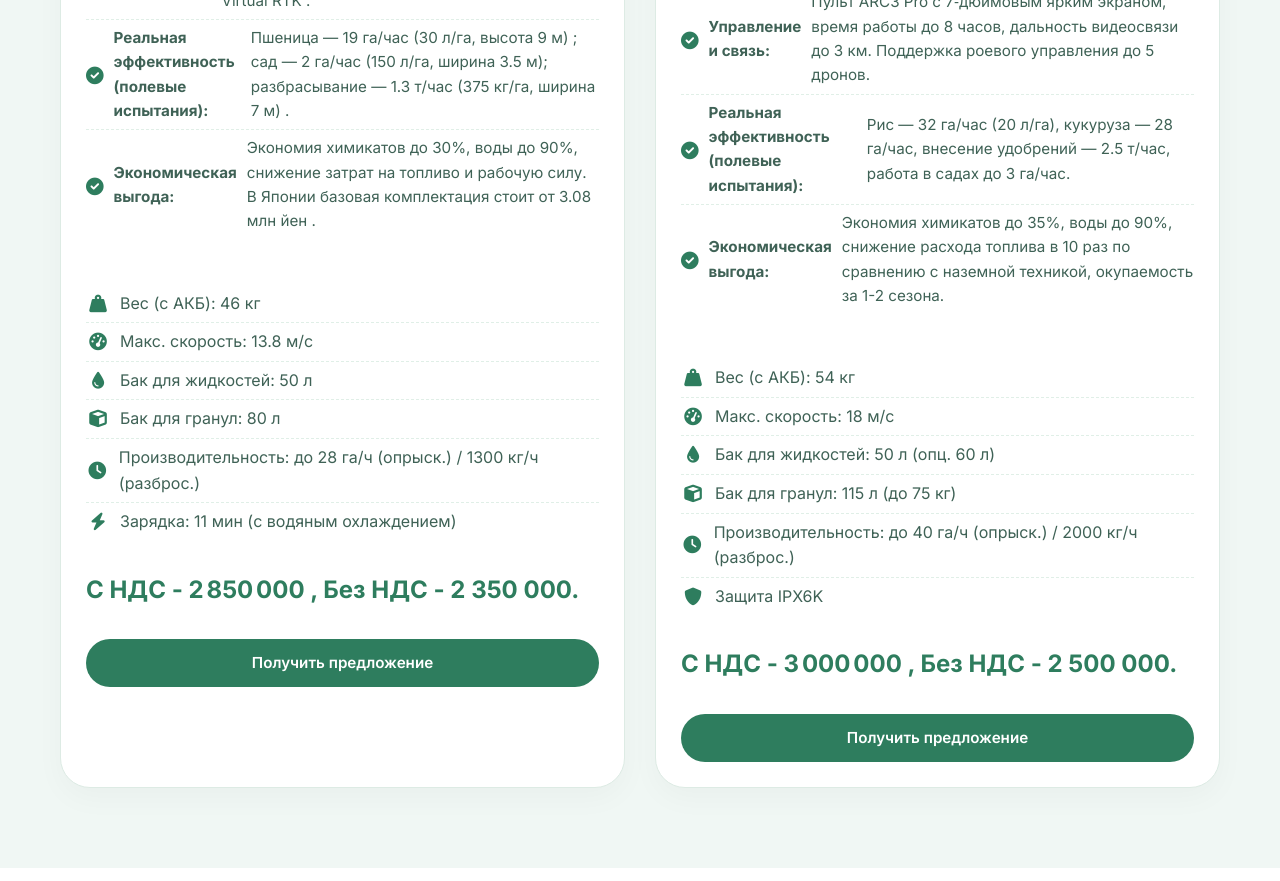
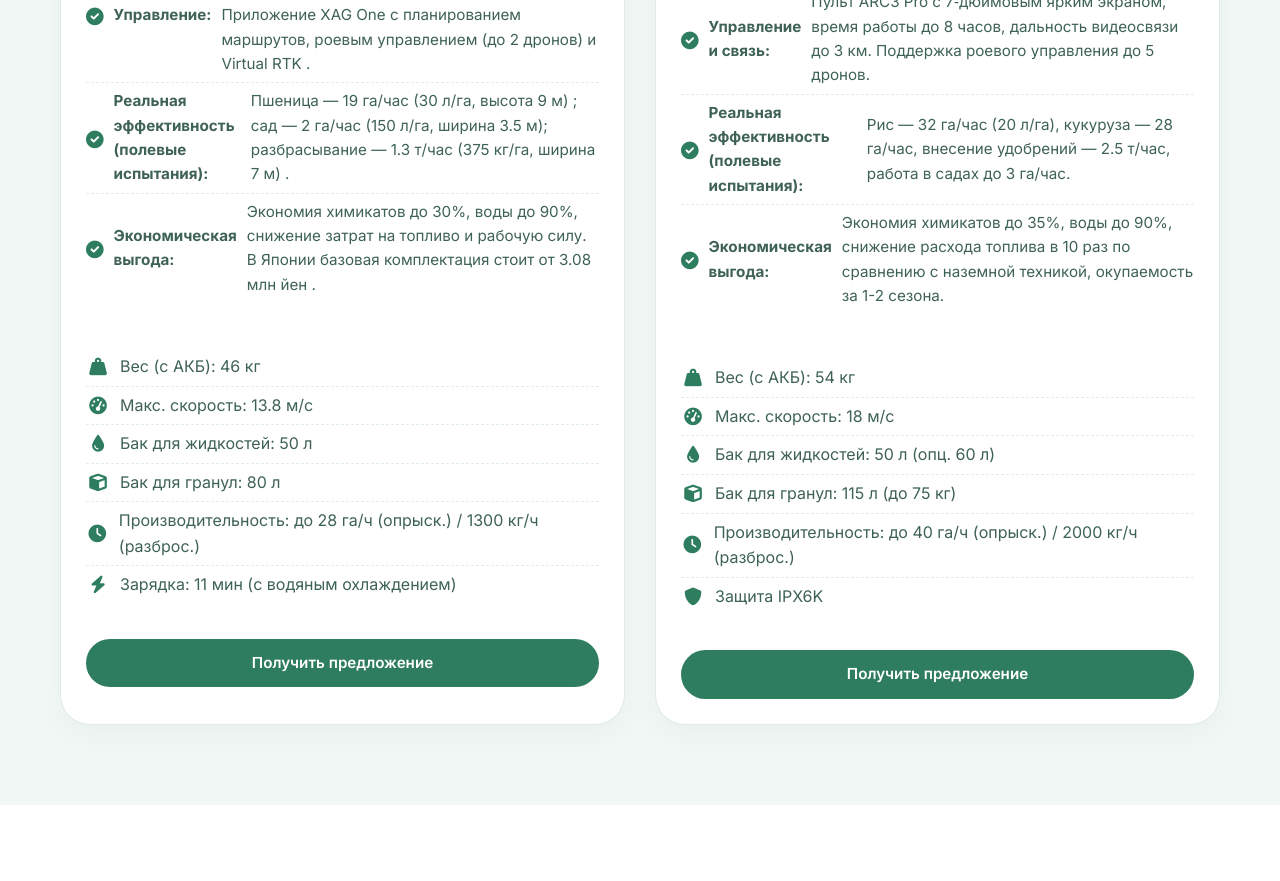
Before and after one commit to nikkin541/agrodroni58.github.io, a plain HTML site: page index.html in a window 1280 px wide. Shown: the part 3137-4018 px from the top of the page. Drawn offline with Linux system fonts and the light colour scheme.

Commit message:
Update index.html

```diff
--- a/index.html
+++ b/index.html
@@ -547,6 +547,7 @@
                     </div>
                     <div class="model-info">
                         <h3>XAG P100 Pro</h3>
+                        <div class="price">С НДС - 2 850 000 , Без НДС - 2 350 000.</div>
                         <div class="subtitle">Сельскохозяйственный квадрокоптер</div>
                         <p class="description">Высокопроизводительная агродроновая система для точного внесения жидких и сыпучих материалов. Вес дрона с АКБ — 46 кг . Складная конструкция уменьшает размер на 62% для удобной транспортировки .</p>
 
@@ -576,7 +577,6 @@
                             <li><i class="fas fa-clock"></i> Производительность: до 28 га/ч (опрыск.) / 1300 кг/ч (разброс.)</li>
                             <li><i class="fas fa-bolt"></i> Зарядка: 11 мин (с водяным охлаждением)</li>
                         </ul>
-                        <div class="price">С НДС - 2 850 000 , Без НДС - 2 350 000.</div>
                         <a href="#contact" class="btn model-btn">Получить предложение</a>
                     </div>
                 </div>
@@ -616,7 +616,6 @@
             <li><i class="fas fa-clock"></i> Производительность: до 40 га/ч (опрыск.) / 2000 кг/ч (разброс.)</li>
             <li><i class="fas fa-shield-alt"></i> Защита IPX6K</li>
         </ul>
-        <div class="price">С НДС - 3 000 000 , Без НДС - 2 500 000.</div>
         <a href="#contact" class="btn model-btn">Получить предложение</a>
     </div>
 </div>
```
